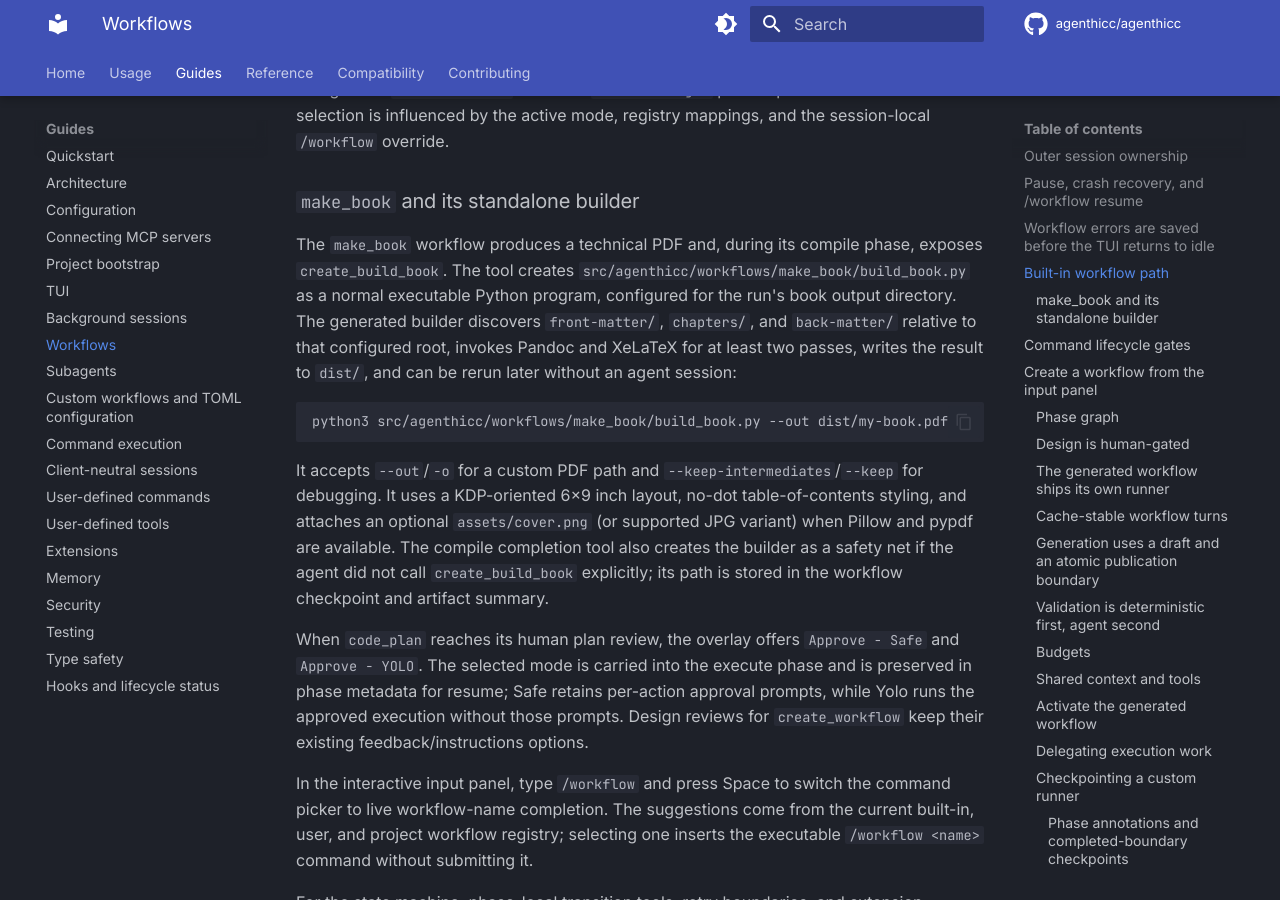
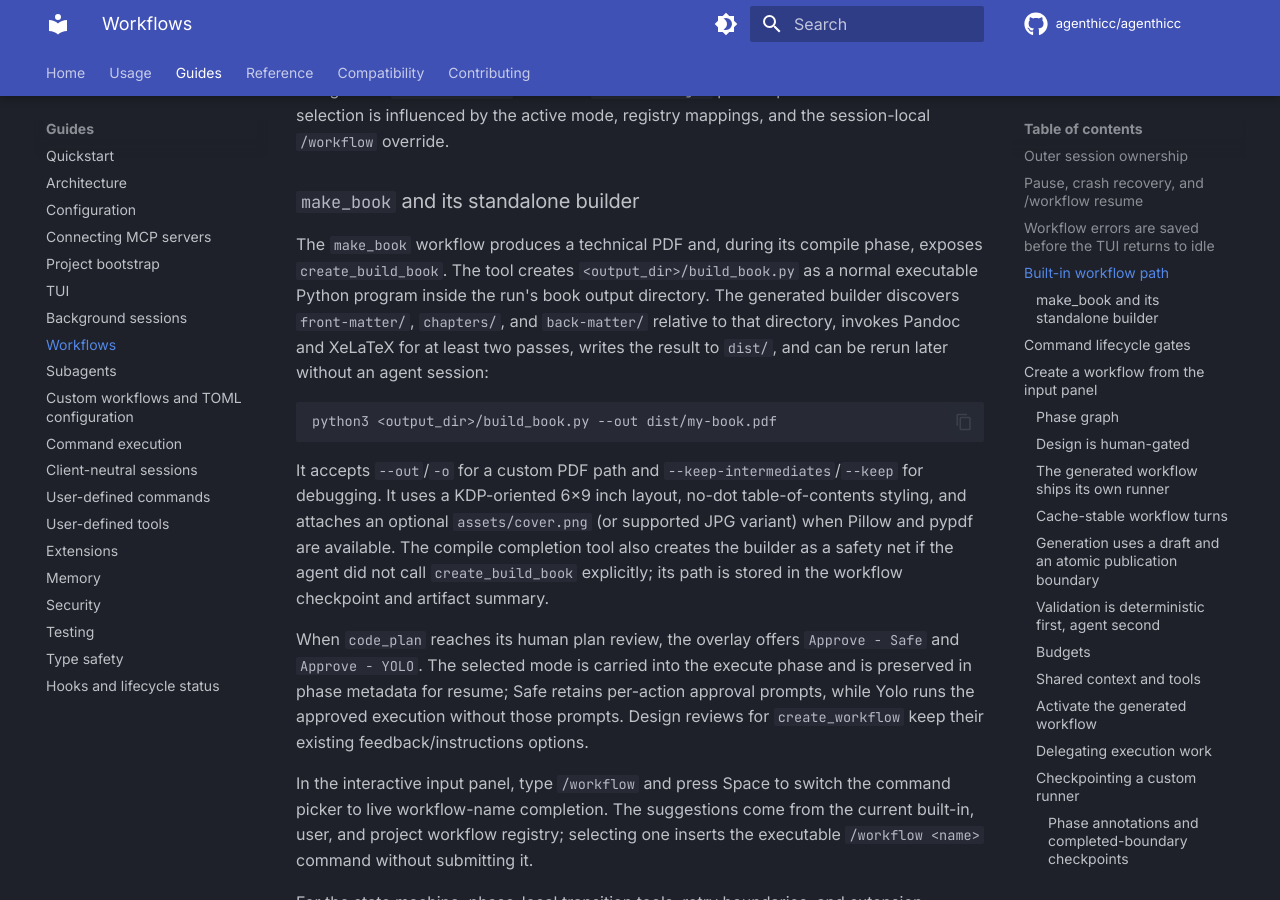
Before and after one commit to jymchng/agenthicc, an MkDocs documentation site: the page built from docs/guides/workflows.md, in a window 1280 px wide and 900 px high, scrolled down 3698 px. Built offline with MkDocs 1.6.1 and Material for MkDocs 9.7.7, drawn with Linux system fonts in a browser that asks for light colours; comment, search, counter and statistics services are not loaded.

Commit message:
feat: • Corrected.   make_book now always creates:   <workflow-output-directory>/build_book.py   The generated builder uses that same directory for:   - front-matter/   - chapters/   - back-matter/   - assets/   - .build_book/   - dist/   It no longer writes to src/agenthicc/workflows/make_book or   falls back to the repository directory when output_dir is   missing. Missing output directories now return a structured   error.   Validation passed:   - 3,261 unit tests   - 85 focused builder/workflow tests   - Integration builder test   - Ruff lint   - Mypy for builder module

````diff
--- a/docs/guides/workflows.md
+++ b/docs/guides/workflows.md
@@ -176,14 +176,14 @@ session-local `/workflow` override.
 
 The `make_book` workflow produces a technical PDF and, during its compile
 phase, exposes `create_build_book`. The tool creates
-`src/agenthicc/workflows/make_book/build_book.py` as a normal executable
-Python program, configured for the run's book output directory. The generated
-builder discovers `front-matter/`, `chapters/`, and `back-matter/` relative to
-that configured root, invokes Pandoc and XeLaTeX for at least two passes,
-writes the result to `dist/`, and can be rerun later without an agent session:
+`<output_dir>/build_book.py` as a normal executable Python program inside the
+run's book output directory. The generated builder discovers `front-matter/`,
+`chapters/`, and `back-matter/` relative to that directory, invokes Pandoc and
+XeLaTeX for at least two passes, writes the result to `dist/`, and can be rerun
+later without an agent session:
 
 ```bash
-python3 src/agenthicc/workflows/make_book/build_book.py --out dist/my-book.pdf
+python3 <output_dir>/build_book.py --out dist/my-book.pdf
 ```
 
 It accepts `--out`/`-o` for a custom PDF path and
````
Also changed, not shown: 3 other files.
